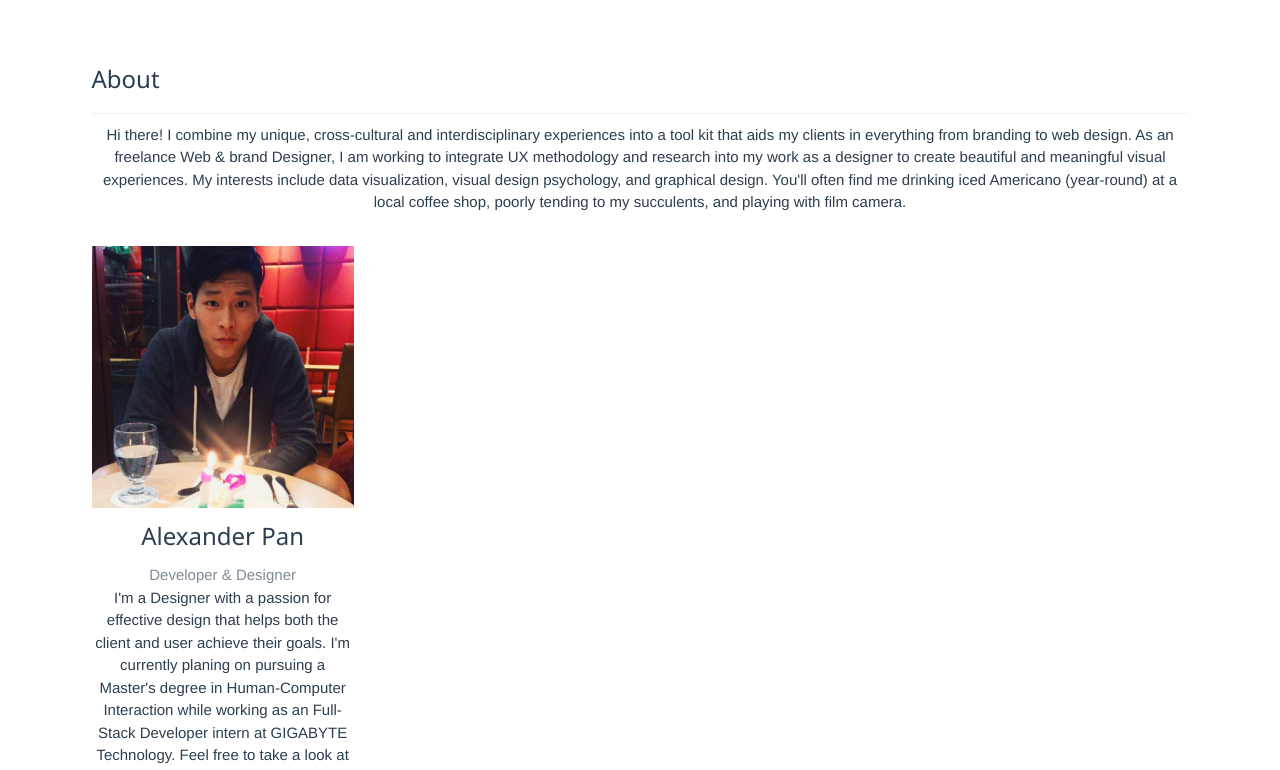
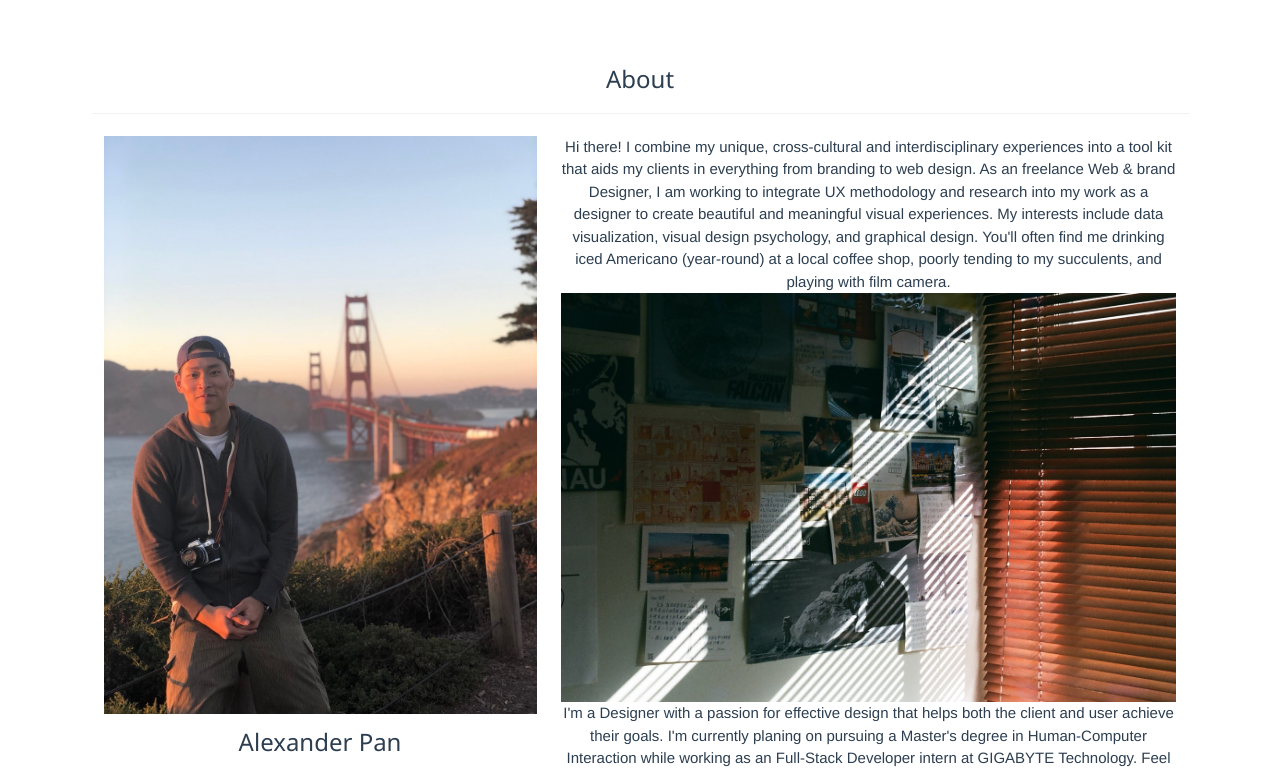
Before and after one commit to alexanderpanboy/portfolio, a Vue app: page / in a window 1280 px wide. Shown: the part 1400-2170 px from the top of the page. Built offline with nearby package versions, Linux system fonts and the light colour scheme.

Commit message:
added back button and changed the ABOUT layout

```diff
--- a/src/components/Gface.vue
+++ b/src/components/Gface.vue
@@ -24,6 +24,11 @@
         <h3 class="w3-border-bottom w3-border-light-grey w3-padding-16">GFaceManager</h3>
       </div>
       <div style="text-align: left;">
+        <div align="right">
+          <router-link to="/">
+         <v-btn depressed>Back to Projects</v-btn>
+          </router-link>
+        </div>
         <span>GFaceManager is a project about Face Recognition System of GIGABYTE Technology that has demonstrated its potential over multiple applications</span>
         <br>
         <span>Web designs for GFaceManager that entails:</span>
@@ -51,7 +56,19 @@
 
         <!-- About Section -->
             <div class="w3-container w3-padding-32" id="about">
-          <h3 class="w3-border-bottom w3-border-light-grey w3-padding-16" style="display: flex;">About</h3>
+        <h3 class="w3-border-bottom w3-border-light-grey w3-padding-16">About</h3>
+<v-container>
+<v-row style="justify-space-between">
+  <v-col cols="5">
+<div>
+            <img src="/assets/about2.jpg" alt="Alex" style="width:100%" />
+</div>
+          <h3>Alexander Pan</h3>
+          <p class="w3-opacity">Developer & Designer</p>
+
+  </v-col>
+
+  <v-col cols="7">
      <p>
           Hi there! I combine my unique, cross-cultural and interdisciplinary experiences into a tool kit that aids my clients in everything from
           branding to web design. As an freelance Web & brand Designer, I am working to integrate UX methodology and research into my work
@@ -59,16 +76,9 @@
           visual design psychology, and graphical design. You'll often find me drinking iced Americano
           (year-round) at a local coffee shop, poorly tending to my succulents, and playing with film camera.
         </p>
+    <div>
+            <img src="/assets/about1.jpg" alt="Alex" style="width:100%" />
 </div>
-
-        <div class="w3-row-padding w3-redscal aboutBox" align="center">
-          <!-- WTFWTFWTF -->
-          <div class="w3-col l3 m6 w3-margin-bottom">
-            <div>
-              <img src="/assets/alexProfilePic.jpg" alt="Alex" style="width:100%" />
-            </div>
-            <h3>Alexander Pan</h3>
-            <p class="w3-opacity">Developer & Designer</p>
      <p>
             I'm a Designer with a passion for effective design that helps both the client and user achieve their goals.
             I'm currently planing on pursuing a Master's degree in Human-Computer Interaction while working
@@ -82,9 +92,11 @@
               <button class="w3-button w3-dark-grey w3-block">Resume</button>
             </a>
           </p>
+
+  </v-col>
+</v-row>
+</v-container>
       </div>
-        </div>
-
         <!-- Contact Section -->
         <div class="w3-container w3-padding-32" id="contact">
           <h3 class="w3-border-bottom w3-border-light-grey w3-padding-16">Contact</h3>
--- a/src/components/Hi.vue
+++ b/src/components/Hi.vue
@@ -94,25 +94,30 @@
 
       <!-- About Section -->
       <div class="w3-container w3-padding-32" id="about">
-        <h3 class="w3-border-bottom w3-border-light-grey w3-padding-16" style="display: flex;">About</h3>
-        <p>
+        <h3 class="w3-border-bottom w3-border-light-grey w3-padding-16">About</h3>
+<v-container>
+<v-row style="justify-space-between">
+  <v-col cols="5">
+<div>
+            <img src="/assets/about2.jpg" alt="Alex" style="width:100%" />
+</div>
+          <h3>Alexander Pan</h3>
+          <p class="w3-opacity">Developer & Designer</p>
+
+  </v-col>
+
+  <v-col cols="7">
+     <p>
           Hi there! I combine my unique, cross-cultural and interdisciplinary experiences into a tool kit that aids my clients in everything from
           branding to web design. As an freelance Web & brand Designer, I am working to integrate UX methodology and research into my work
           as a designer to create beautiful and meaningful visual experiences. My interests include data visualization,
           visual design psychology, and graphical design. You'll often find me drinking iced Americano
           (year-round) at a local coffee shop, poorly tending to my succulents, and playing with film camera.
         </p>
-      </div>
-
-      <div class="w3-row-padding w3-redscal aboutBox" align="center">
-        <!-- WTFWTFWTF -->
-        <div class="w3-col l3 m6 w3-margin-bottom">
-          <div>
-            <img src="/assets/alexProfilePic.jpg" alt="Alex" style="width:100%" />
-          </div>
-          <h3>Alexander Pan</h3>
-          <p class="w3-opacity">Developer & Designer</p>
-          <p>
+    <div>
+            <img src="/assets/about1.jpg" alt="Alex" style="width:100%" />
+</div>
+     <p>
             I'm a Designer with a passion for effective design that helps both the client and user achieve their goals.
             I'm currently planing on pursuing a Master's degree in Human-Computer Interaction while working
             as an Full-Stack Developer intern at GIGABYTE Technology. Feel free to take a look at some of my work.
@@ -125,9 +130,11 @@
               <button class="w3-button w3-dark-grey w3-block">Resume</button>
             </a>
           </p>
-        </div>
+
+  </v-col>
+</v-row>
+</v-container>
       </div>
-
       <!-- Contact Section -->
       <div class="w3-container w3-padding-32" id="contact">
         <h3 class="w3-border-bottom w3-border-light-grey w3-padding-16">Contact</h3>
--- a/src/components/Wood.vue
+++ b/src/components/Wood.vue
@@ -24,6 +24,11 @@
         <h3 class="w3-border-bottom w3-border-light-grey w3-padding-16">WOOD Coffee Company</h3>
       </div>
       <div style="text-align: left;">
+        <div align="right">
+          <router-link to="/">
+         <v-btn depressed>Back to Projects</v-btn>
+          </router-link>
+        </div>
 <span>Concept brand artwork designs for WOOD Coffee Company that entails:</span>
 <div style="padding: 10px;">
 <ul>
@@ -50,7 +55,19 @@
 
         <!-- About Section -->
         <div class="w3-container w3-padding-32" id="about">
-          <h3 class="w3-border-bottom w3-border-light-grey w3-padding-16" style="display: flex;">About</h3>
+        <h3 class="w3-border-bottom w3-border-light-grey w3-padding-16">About</h3>
+<v-container>
+<v-row style="justify-space-between">
+  <v-col cols="5">
+<div>
+            <img src="/assets/about2.jpg" alt="Alex" style="width:100%" />
+</div>
+          <h3>Alexander Pan</h3>
+          <p class="w3-opacity">Developer & Designer</p>
+
+  </v-col>
+
+  <v-col cols="7">
      <p>
           Hi there! I combine my unique, cross-cultural and interdisciplinary experiences into a tool kit that aids my clients in everything from
           branding to web design. As an freelance Web & brand Designer, I am working to integrate UX methodology and research into my work
@@ -58,16 +75,9 @@
           visual design psychology, and graphical design. You'll often find me drinking iced Americano
           (year-round) at a local coffee shop, poorly tending to my succulents, and playing with film camera.
         </p>
+    <div>
+            <img src="/assets/about1.jpg" alt="Alex" style="width:100%" />
 </div>
-
-        <div class="w3-row-padding w3-redscal aboutBox" align="center">
-          <!-- WTFWTFWTF -->
-          <div class="w3-col l3 m6 w3-margin-bottom">
-            <div>
-              <img src="/assets/alexProfilePic.jpg" alt="Alex" style="width:100%" />
-            </div>
-            <h3>Alexander Pan</h3>
-            <p class="w3-opacity">Developer & Designer</p>
      <p>
             I'm a Designer with a passion for effective design that helps both the client and user achieve their goals.
             I'm currently planing on pursuing a Master's degree in Human-Computer Interaction while working
@@ -81,9 +91,11 @@
               <button class="w3-button w3-dark-grey w3-block">Resume</button>
             </a>
           </p>
+
+  </v-col>
+</v-row>
+</v-container>
       </div>
-        </div>
-
         <!-- Contact Section -->
         <div class="w3-container w3-padding-32" id="contact">
           <h3 class="w3-border-bottom w3-border-light-grey w3-padding-16">Contact</h3>
--- a/src/components/computex.vue
+++ b/src/components/computex.vue
@@ -22,6 +22,11 @@
         <h3 class="w3-border-bottom w3-border-light-grey w3-padding-16">Computex</h3>
       </div>
       <div style="text-align: left;">
+        <div align="right">
+          <router-link to="/">
+         <v-btn depressed>Back to Projects</v-btn>
+          </router-link>
+        </div>
         <span>Computex is a project about intellectual greenhouse that is able to monitor and contorl every single paramenter of the crops</span>
         <br>
         <span>Web designs for Computex that entails:</span>
@@ -50,7 +55,19 @@
 
         <!-- About Section -->
         <div class="w3-container w3-padding-32" id="about">
-          <h3 class="w3-border-bottom w3-border-light-grey w3-padding-16" style="display: flex;">About</h3>
+        <h3 class="w3-border-bottom w3-border-light-grey w3-padding-16">About</h3>
+<v-container>
+<v-row style="justify-space-between">
+  <v-col cols="5">
+<div>
+            <img src="/assets/about2.jpg" alt="Alex" style="width:100%" />
+</div>
+          <h3>Alexander Pan</h3>
+          <p class="w3-opacity">Developer & Designer</p>
+
+  </v-col>
+
+  <v-col cols="7">
      <p>
           Hi there! I combine my unique, cross-cultural and interdisciplinary experiences into a tool kit that aids my clients in everything from
           branding to web design. As an freelance Web & brand Designer, I am working to integrate UX methodology and research into my work
@@ -58,16 +75,9 @@
           visual design psychology, and graphical design. You'll often find me drinking iced Americano
           (year-round) at a local coffee shop, poorly tending to my succulents, and playing with film camera.
         </p>
+    <div>
+            <img src="/assets/about1.jpg" alt="Alex" style="width:100%" />
 </div>
-
-        <div class="w3-row-padding w3-redscal aboutBox" align="center">
-          <!-- WTFWTFWTF -->
-          <div class="w3-col l3 m6 w3-margin-bottom">
-            <div>
-              <img src="/assets/alexProfilePic.jpg" alt="Alex" style="width:100%" />
-            </div>
-            <h3>Alexander Pan</h3>
-            <p class="w3-opacity">Developer & Designer</p>
      <p>
             I'm a Designer with a passion for effective design that helps both the client and user achieve their goals.
             I'm currently planing on pursuing a Master's degree in Human-Computer Interaction while working
@@ -81,7 +91,10 @@
               <button class="w3-button w3-dark-grey w3-block">Resume</button>
             </a>
           </p>
-          </div>
+
+  </v-col>
+</v-row>
+</v-container>
       </div>
 
         <!-- Contact Section -->
--- a/src/components/metalle.vue
+++ b/src/components/metalle.vue
@@ -24,6 +24,11 @@
         <h3 class="w3-border-bottom w3-border-light-grey w3-padding-16">Metalle</h3>
       </div>
       <div style="text-align: left;">
+        <div align="right">
+          <router-link to="/">
+         <v-btn depressed>Back to Projects</v-btn>
+          </router-link>
+        </div>
         <span>Web designs for Metalle that entails:</span>
         <div style="padding: 10px;">
         <ul>
@@ -49,7 +54,19 @@
 
         <!-- About Section -->
       <div class="w3-container w3-padding-32" id="about">
-          <h3 class="w3-border-bottom w3-border-light-grey w3-padding-16" style="display: flex;">About</h3>
+        <h3 class="w3-border-bottom w3-border-light-grey w3-padding-16">About</h3>
+<v-container>
+<v-row style="justify-space-between">
+  <v-col cols="5">
+<div>
+            <img src="/assets/about2.jpg" alt="Alex" style="width:100%" />
+</div>
+          <h3>Alexander Pan</h3>
+          <p class="w3-opacity">Developer & Designer</p>
+
+  </v-col>
+
+  <v-col cols="7">
      <p>
           Hi there! I combine my unique, cross-cultural and interdisciplinary experiences into a tool kit that aids my clients in everything from
           branding to web design. As an freelance Web & brand Designer, I am working to integrate UX methodology and research into my work
@@ -57,16 +74,9 @@
           visual design psychology, and graphical design. You'll often find me drinking iced Americano
           (year-round) at a local coffee shop, poorly tending to my succulents, and playing with film camera.
         </p>
+    <div>
+            <img src="/assets/about1.jpg" alt="Alex" style="width:100%" />
 </div>
-
-        <div class="w3-row-padding w3-redscal aboutBox" align="center">
-          <!-- WTFWTFWTF -->
-          <div class="w3-col l3 m6 w3-margin-bottom">
-            <div>
-              <img src="/assets/alexProfilePic.jpg" alt="Alex" style="width:100%" />
-            </div>
-            <h3>Alexander Pan</h3>
-            <p class="w3-opacity">Developer & Designer</p>
      <p>
             I'm a Designer with a passion for effective design that helps both the client and user achieve their goals.
             I'm currently planing on pursuing a Master's degree in Human-Computer Interaction while working
@@ -80,7 +90,10 @@
               <button class="w3-button w3-dark-grey w3-block">Resume</button>
             </a>
           </p>
-          </div>
+
+  </v-col>
+</v-row>
+</v-container>
       </div>
 
         <!-- Contact Section -->
```
Also changed, not shown: public/assets/about1.jpg (added), public/assets/about2.JPG (added). Lines whose indentation alone changed are shown as unchanged.
